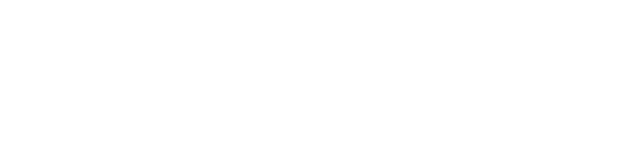
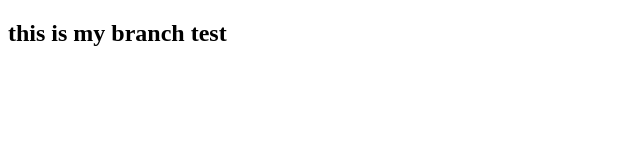
Before and after one commit to midhundevasia1/sampleweb, a website: page index.html in a window 1280 px wide. Shown: the whole page, without its empty margins (0-640 px from the left). Drawn offline with Linux system fonts and the light colour scheme.

Commit message:
created new branch

```diff
--- a/index.html
+++ b/index.html
@@ -1,6 +1,6 @@
 <!DOCTYPE html>
 <html>
 <body>
-    <h1> </h1>
+    <h2>this is my branch test</h2>
 </body>
 </html>
```
